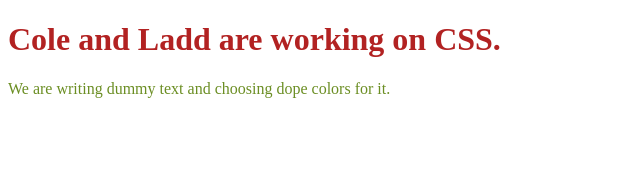
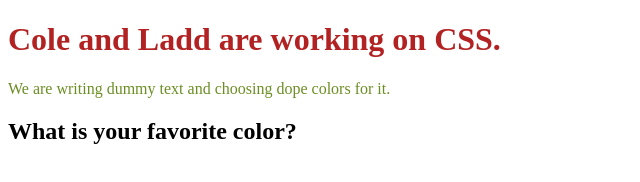
Before and after one commit to colecrum26/CSSPractice, a plain HTML site: page index.html in a window 1280 px wide. Shown: the whole page, without its empty margins (0-640 px from the left). Drawn offline with Linux system fonts and the light colour scheme.

Commit message:
added some new text

```diff
--- a/index.html
+++ b/index.html
@@ -10,5 +10,6 @@
 <body>
     <h1>Cole and Ladd are working on CSS.</h1>
     <p>We are writing dummy text and choosing dope colors for it.</p>
+    <h2>What is your favorite color?</h2>
 </body>
 </html>
```
Also changed, not shown: style.css (line endings or trailing spaces).
